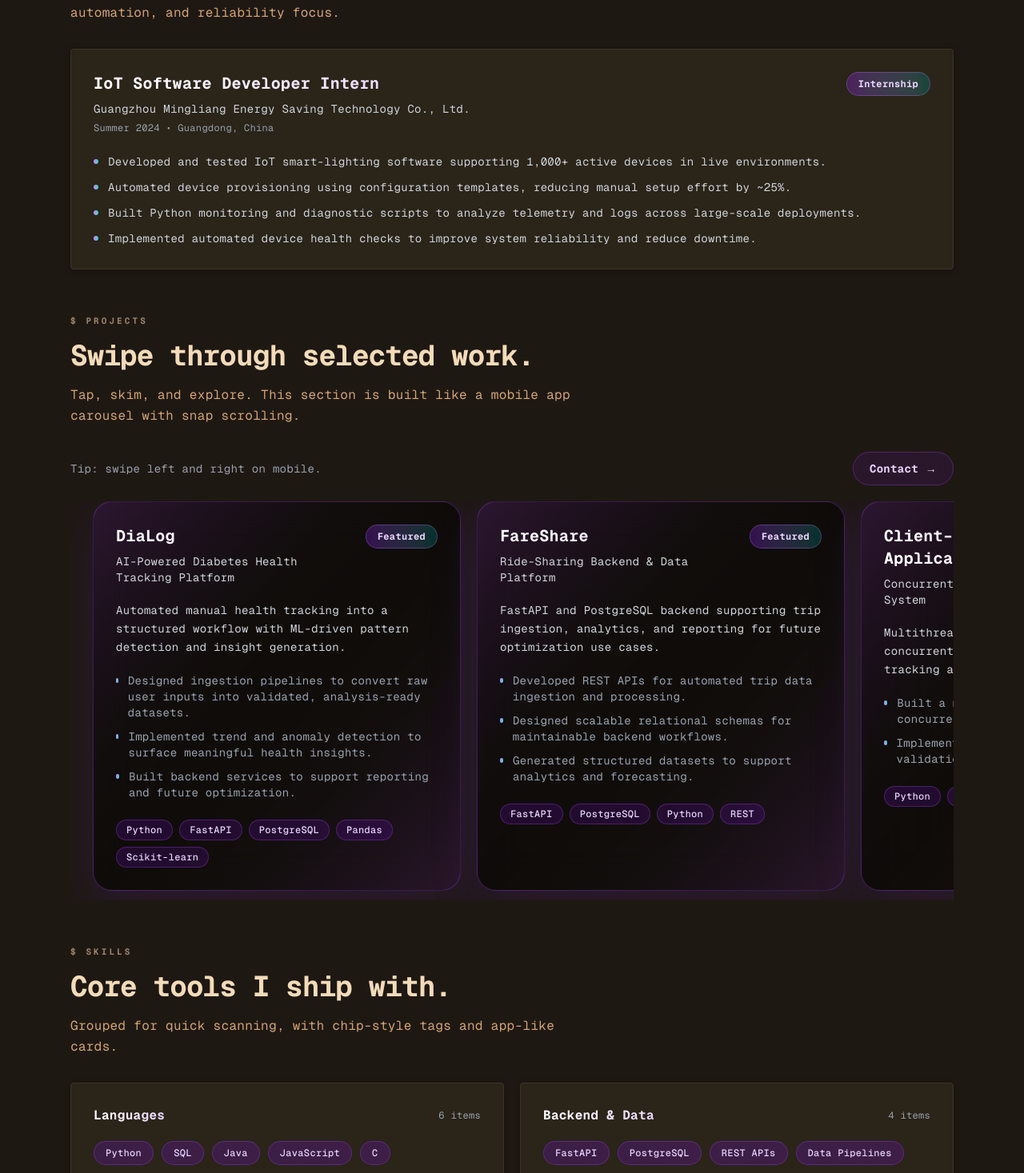
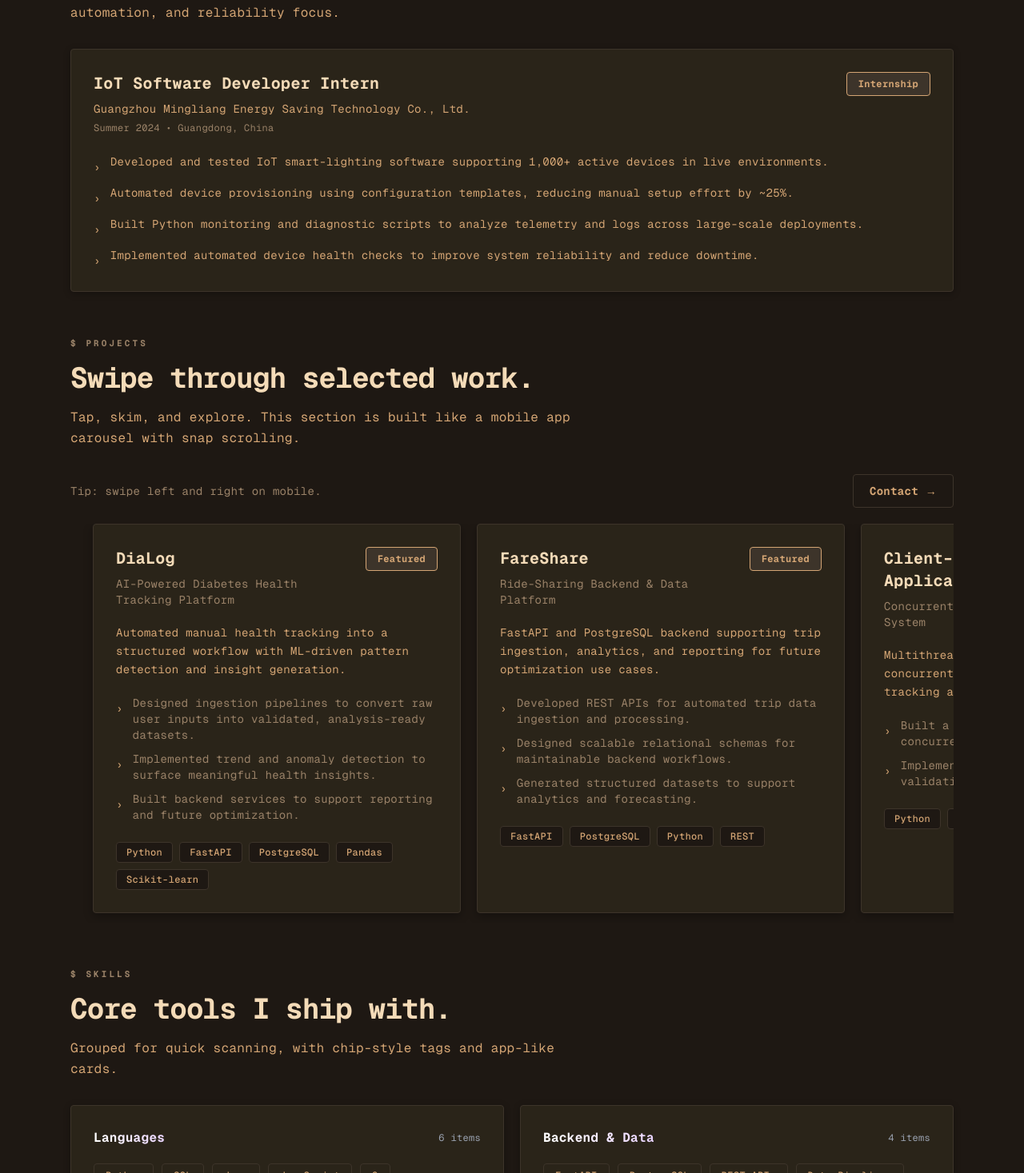
Before and after one commit to alexou8/alex-ou-portfolio, a Next.js app: page / in a window 1280 px wide. Shown: the part 1063-2530 px from the top of the page at 80% size. Built offline with nearby package versions, Linux system fonts and the light colour scheme.

Commit message:
Complete terminal theme transformation for all UI components
Co-authored-by: alexou8 <206602979+alexou8@users.noreply.github.com>

```diff
--- a/app/page.tsx
+++ b/app/page.tsx
@@ -381,16 +381,16 @@ function SecondaryButton({
 
 function StatCard({ label, value }: { label: string; value: string }) {
   return (
-    <GlassCard className="p-5 group hover:bg-gradient-to-br hover:from-purple-800/30 hover:via-black/50 hover:to-teal-900/20">
-      <div className="text-xs text-gray-400 group-hover:text-purple-300 transition-colors duration-300">{label}</div>
-      <div className="mt-2 text-lg font-bold bg-gradient-to-r from-white to-purple-200 bg-clip-text text-transparent group-hover:from-purple-200 group-hover:to-teal-300 transition-all duration-300">{value}</div>
+    <GlassCard className="p-5 group terminal-border">
+      <div className="text-xs text-[#9a8268] group-hover:text-[#d4a574] transition-colors duration-300 font-mono">{label}</div>
+      <div className="mt-2 text-lg font-bold text-[#f4dbb8] group-hover:text-[#d4a574] transition-all duration-300 font-mono">{value}</div>
     </GlassCard>
   );
 }
 
 function SkillChip({ text }: { text: string }) {
   return (
-    <span className="inline-flex items-center rounded-full px-3.5 py-1.5 text-xs font-medium bg-gradient-to-r from-purple-900/40 to-purple-800/30 text-purple-200 border border-purple-500/30 backdrop-blur-sm transition-all duration-300 hover:scale-110 hover:bg-gradient-to-r hover:from-purple-800/60 hover:to-purple-700/50 hover:border-purple-400/50 hover:shadow-lg hover:shadow-purple-500/30">
+    <span className="inline-flex items-center rounded px-3.5 py-1.5 text-xs font-medium font-mono bg-[#2a2419] text-[#d4a574] border border-[#3d342a] transition-all duration-300 hover:border-[#d4a574] hover:shadow-[0_0_8px_rgba(212,165,116,0.2)]">
       {text}
     </span>
   );
@@ -401,29 +401,28 @@ function ProjectCard({ p }: { p: Project }) {
     <div
       className={[
         "snap-center min-w-[86%] sm:min-w-[460px]",
-        "rounded-3xl border border-purple-500/25 bg-gradient-to-br from-purple-900/25 via-black/50 to-purple-900/20 backdrop-blur-xl",
-        "shadow-[0_20px_60px_rgba(95,37,159,0.2),0_0_1px_rgba(139,69,255,0.4)]",
-        "p-7",
-        "transition-all duration-500 hover:scale-[1.03] hover:shadow-[0_30px_90px_rgba(95,37,159,0.35),0_0_2px_rgba(139,69,255,0.6)]",
-        "hover:border-purple-400/40",
+        "rounded border border-[#3d342a] bg-[#2a2419]",
+        "shadow-[0_4px_12px_rgba(0,0,0,0.3)]",
+        "p-7 font-mono",
+        "transition-all duration-300 hover:border-[#d4a574] hover:shadow-[0_6px_20px_rgba(212,165,116,0.2)]",
       ].join(" ")}
     >
       <div className="flex items-start justify-between gap-4">
         <div>
-          <h3 className="text-xl font-bold bg-gradient-to-r from-white via-purple-100 to-white bg-clip-text text-transparent">{p.name}</h3>
-          <p className="mt-2 text-sm text-gray-300">{p.subtitle}</p>
+          <h3 className="text-xl font-bold text-[#f4dbb8]">{p.name}</h3>
+          <p className="mt-2 text-sm text-[#9a8268]">{p.subtitle}</p>
         </div>
-        <span className="rounded-full bg-gradient-to-r from-purple-600/30 to-teal-600/30 border border-purple-400/30 px-3.5 py-1.5 text-xs font-bold text-purple-200 backdrop-blur-sm">
+        <span className="rounded bg-[#3d342a] border border-[#d4a574] px-3.5 py-1.5 text-xs font-bold text-[#d4a574]">
           Featured
         </span>
       </div>
 
-      <p className="mt-5 text-sm text-gray-300 leading-relaxed">{p.impact}</p>
+      <p className="mt-5 text-sm text-[#d4a574] leading-relaxed">{p.impact}</p>
 
-      <ul className="mt-5 space-y-2.5 text-sm text-gray-400">
+      <ul className="mt-5 space-y-2.5 text-sm text-[#9a8268]">
         {p.bullets.slice(0, 3).map((b) => (
           <li key={b} className="flex gap-3">
-            <span className="mt-[7px] h-1.5 w-1.5 rounded-full bg-gradient-to-r from-purple-400 to-teal-400" />
+            <span className="mt-[7px] text-[#d4a574]">›</span>
             <span>{b}</span>
           </li>
         ))}
@@ -433,7 +432,7 @@ function ProjectCard({ p }: { p: Project }) {
         {p.stack.map((s) => (
           <span
             key={s}
-            className="rounded-full border border-purple-500/30 bg-purple-900/30 px-3 py-1 text-xs font-medium text-purple-200 backdrop-blur-sm transition-all duration-300 hover:bg-purple-800/40 hover:border-purple-400/50"
+            className="rounded border border-[#3d342a] bg-[#1e1813] px-3 py-1 text-xs font-medium text-[#d4a574] transition-all duration-300 hover:bg-[#2a2419] hover:border-[#d4a574]"
           >
             {s}
           </span>
@@ -446,7 +445,7 @@ function ProjectCard({ p }: { p: Project }) {
             <a
               key={l.href}
               href={l.href}
-              className="text-sm font-bold bg-gradient-to-r from-purple-400 to-teal-400 bg-clip-text text-transparent hover:from-purple-300 hover:to-teal-300 transition-all duration-300"
+              className="text-sm font-bold text-[#d4a574] hover:text-[#f4dbb8] transition-all duration-300"
             >
               {l.label} ↗
             </a>
@@ -615,26 +614,26 @@ export default function Home() {
 
             <div className="mt-8 space-y-5">
               {EXPERIENCE.map((x) => (
-                <GlassCard key={`${x.company}-${x.role}`} className="p-7 group">
+                <GlassCard key={`${x.company}-${x.role}`} className="p-7 group terminal-border">
                   <div className="flex items-start justify-between gap-4">
                     <div>
-                      <h3 className="text-lg sm:text-xl font-bold bg-gradient-to-r from-white to-purple-200 bg-clip-text text-transparent group-hover:from-purple-200 group-hover:to-teal-300 transition-all duration-300">
+                      <h3 className="text-lg sm:text-xl font-bold text-[#f4dbb8] group-hover:text-[#d4a574] transition-all duration-300 font-mono">
                         {x.role}
                       </h3>
-                      <p className="mt-2 text-sm text-gray-300">{x.company}</p>
-                      <p className="mt-1.5 text-xs text-gray-400">
+                      <p className="mt-2 text-sm text-[#d4a574] font-mono">{x.company}</p>
+                      <p className="mt-1.5 text-xs text-[#9a8268] font-mono">
                         {x.time} • {x.location}
                       </p>
                     </div>
-                    <span className="rounded-full bg-gradient-to-r from-purple-600/30 to-teal-600/30 border border-purple-400/30 px-3.5 py-1.5 text-xs font-bold text-purple-200 backdrop-blur-sm">
+                    <span className="rounded bg-[#3d342a] border border-[#d4a574] px-3.5 py-1.5 text-xs font-bold text-[#d4a574] font-mono">
                       Internship
                     </span>
                   </div>
 
-                  <ul className="mt-6 space-y-3 text-sm text-gray-300">
+                  <ul className="mt-6 space-y-3 text-sm text-[#d4a574] font-mono">
                     {x.bullets.map((b) => (
                       <li key={b} className="flex gap-3">
-                        <span className="mt-[7px] h-1.5 w-1.5 rounded-full bg-gradient-to-r from-purple-400 to-teal-400" />
+                        <span className="mt-[7px] text-[#d4a574]">›</span>
                         <span>{b}</span>
                       </li>
                     ))}
@@ -654,11 +653,11 @@ export default function Home() {
 
             <div className="mt-8">
               <div className="flex items-center justify-between mb-5">
-                <p className="text-sm text-gray-400">Tip: swipe left and right on mobile.</p>
+                <p className="text-sm text-[#9a8268] font-mono">Tip: swipe left and right on mobile.</p>
                 <button
                   type="button"
                   onClick={() => scrollToId("contact")}
-                  className="rounded-full border border-purple-500/30 bg-purple-900/20 px-5 py-2.5 text-sm font-bold text-purple-200 backdrop-blur-xl transition-all duration-300 hover:scale-105 hover:bg-purple-800/30 hover:border-purple-400/50"
+                  className="rounded border border-[#3d342a] bg-transparent px-5 py-2.5 text-sm font-bold text-[#d4a574] font-mono transition-all duration-300 hover:bg-[#2a2419] hover:border-[#d4a574]"
                 >
                   Contact →
                 </button>
@@ -754,7 +753,7 @@ export default function Home() {
               </SecondaryButton>
             </div>
 
-            <p className="mt-10 text-xs text-gray-500">
+            <p className="mt-10 text-xs text-[#9a8268] font-mono">
               © {new Date().getFullYear()} {PROFILE.name}. Built with Next.js and Tailwind.
             </p>
           </section>
@@ -764,7 +763,7 @@ export default function Home() {
       {/* Bottom Tab Bar (mobile) */}
       <div className="fixed bottom-0 left-0 right-0 z-50 sm:hidden">
         <div className="mx-auto max-w-md px-4 pb-4">
-          <div className="rounded-3xl border border-purple-500/25 bg-gradient-to-r from-purple-900/40 via-black/60 to-purple-900/40 backdrop-blur-xl shadow-[0_-10px_60px_rgba(95,37,159,0.3)]">
+          <div className="rounded border border-[#3d342a] bg-[#2a2419] shadow-[0_-4px_12px_rgba(0,0,0,0.3)]">
             <div className="grid grid-cols-5 px-2 py-2">
               {NAV.map((n) => {
                 const isActive = active === n.id;
@@ -774,18 +773,18 @@ export default function Home() {
                     type="button"
                     onClick={() => scrollToId(n.id)}
                     className={[
-                      "flex flex-col items-center justify-center gap-1.5 rounded-2xl px-2 py-3",
+                      "flex flex-col items-center justify-center gap-1.5 rounded px-2 py-3 font-mono",
                       "transition-all duration-300",
                       isActive
-                        ? "bg-gradient-to-br from-purple-600/40 to-purple-500/40 shadow-lg shadow-purple-500/20"
-                        : "bg-transparent hover:bg-purple-900/30",
+                        ? "bg-[#3d342a] border border-[#d4a574]"
+                        : "bg-transparent hover:bg-[#1e1813]",
                     ].join(" ")}
                   >
                     <span className="text-lg">{n.emoji}</span>
                     <span
                       className={[
                         "text-[10px] font-bold",
-                        isActive ? "text-purple-200" : "text-gray-400",
+                        isActive ? "text-[#d4a574]" : "text-[#9a8268]",
                       ].join(" ")}
                     >
                       {n.label}
```
